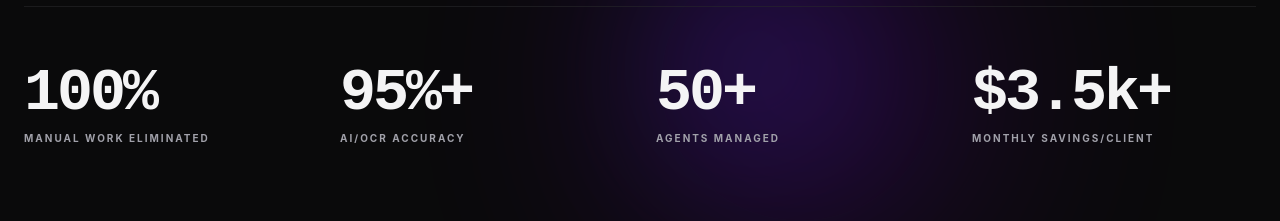
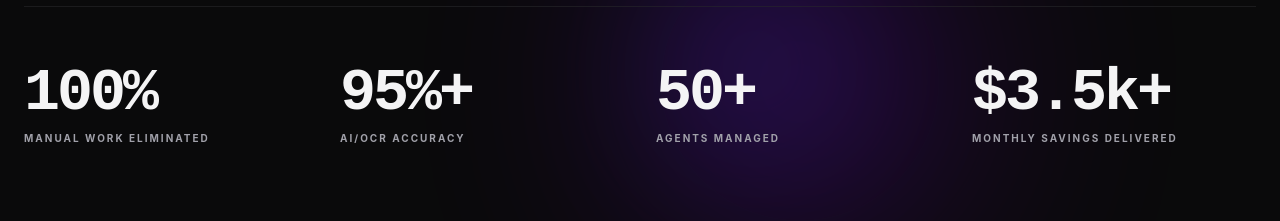
Before and after one commit to tamtam2492/portfolio, a React (Vite) app: page / in a window 1280 px wide. Shown: the part 1220-1441 px from the top of the page. Built offline with nearby package versions, Linux system fonts and the light colour scheme.

Commit message:
Fix stat label: Monthly Savings Delivered (total, not per client)

```diff
--- a/src/App.tsx
+++ b/src/App.tsx
@@ -117,7 +117,7 @@ const stats = [
   { label: "Manual Work Eliminated", value: "100%" },
   { label: "AI/OCR Accuracy", value: "95%+" },
   { label: "Agents Managed", value: "50+" },
-  { label: "Monthly Savings/Client", value: "$3.5k+" }
+  { label: "Monthly Savings Delivered", value: "$3.5k+" }
 ];
 
 export default function App() {
```
